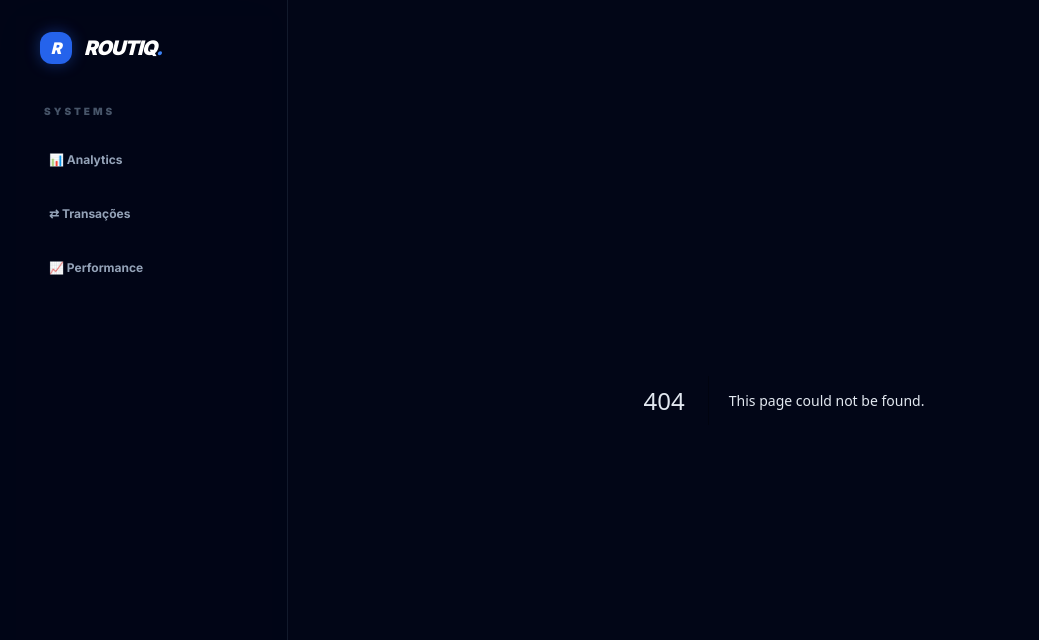
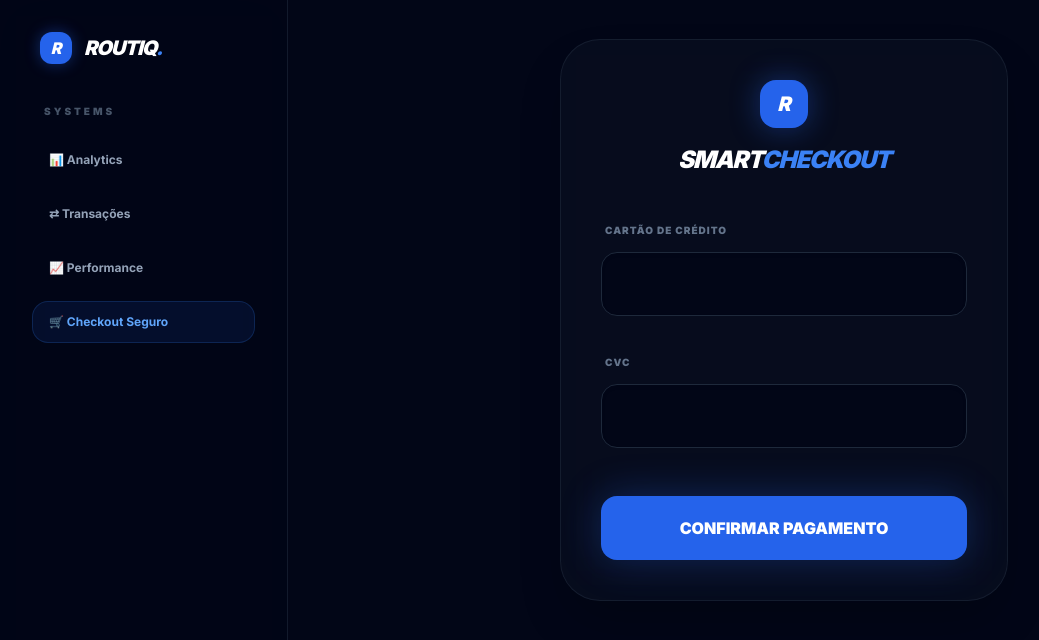
Before and after one commit to reigrotti/smartpai-engine, a Next.js app: page /checkout in a window 1280 px wide. Before the commit this address had no page. Shown: the top 640 px of the page, without its empty margins (0-1039 px from the left). Built offline with nearby package versions, Linux system fonts and the light colour scheme.

Commit message:
Sprint 2: Checkout seguro com VGS e Dashboard integrado

```diff
--- /dev/null
+++ b/app/checkout/page.tsx
@@ -0,0 +1,102 @@
+'use client';
+import { useEffect, useRef, useState } from 'react';
+
+export default function CheckoutPage() {
+  const [loading, setLoading] = useState(false);
+  const vgsFormRef = useRef<any>(null);
+
+  useEffect(() => {
+    // 1. Só inicializa se o script estiver pronto e se já não houver uma instância
+    const initVGS = () => {
+      if (typeof window !== 'undefined' && (window as any).VGSCollect && !vgsFormRef.current) {
+        const form = (window as any).VGSCollect.create('tntjjh2tydt', 'sandbox', () => {});
+        vgsFormRef.current = form;
+
+        const css = {
+          'font-family': 'Inter, sans-serif',
+          'font-size': '16px',
+          'color': '#FFFFFF',
+          '&::placeholder': { color: '#475569' },
+          'padding': '0 15px',
+        };
+
+        form.field('#vgs-card-container', {
+          type: 'card-number',
+          name: 'card_number',
+          placeholder: '4111 1111 1111 1111',
+          css: css
+        });
+
+        form.field('#vgs-cvc-container', {
+          type: 'card-security-code',
+          name: 'card_cvc',
+          placeholder: '123',
+          css: css
+        });
+      }
+    };
+
+    // Pequeno delay para garantir que o DOM estabilizou
+    const timer = setTimeout(initVGS, 300);
+    return () => clearTimeout(timer);
+  }, []);
+
+  const handlePayment = async (e: React.FormEvent) => {
+    e.preventDefault();
+    if (!vgsFormRef.current || loading) return;
+    setLoading(true);
+
+    vgsFormRef.current.tokenize(async (status: number, response: any) => {
+      if (status === 200) {
+        try {
+          await fetch('/api/pay', {
+            method: 'POST',
+            headers: {
+              'Content-Type': 'application/json',
+              'Authorization': 'Bearer test1234'
+            },
+            body: JSON.stringify({
+              vgsToken: response.data.card_number,
+              amount: 100.00,
+              merchantId: 'test-merchant-001'
+            }),
+          });
+          alert('🔥 SUCESSO! Sprint 2 finalizada com perfeição.');
+        } catch (err) {
+          alert('Token gerado com sucesso, mas API local falhou.');
+        }
+      } else {
+        alert('VGS recusou os dados. Tente digitar pausadamente.');
+      }
+      setLoading(false);
+    });
+  };
+
+  return (
+    <div className="flex items-center justify-center min-h-[80vh] p-4">
+      <div className="w-full max-w-md p-10 bg-slate-900/40 border border-slate-800/60 rounded-[2.5rem] backdrop-blur-xl shadow-2xl">
+        <div className="flex flex-col items-center gap-4 mb-10">
+          <div className="w-12 h-12 bg-blue-600 rounded-2xl flex items-center justify-center font-black text-white italic shadow-[0_0_30px_rgba(37,99,235,0.4)] text-xl">R</div>
+          <h2 className="text-2xl font-black text-white italic uppercase tracking-tighter">Smart<span className="text-blue-500">Checkout</span></h2>
+        </div>
+
+        <form onSubmit={handlePayment} className="flex flex-col gap-8">
+          <div className="space-y-3">
+            <label className="text-[10px] font-black text-slate-500 uppercase tracking-widest ml-1">Cartão de Crédito</label>
+            {/* Divs puras sem nenhuma lógica React dentro delas para não bugar o VGS */}
+            <div id="vgs-card-container" className="h-16 w-full bg-slate-950 border border-slate-800 rounded-2xl flex items-center shadow-inner overflow-hidden"></div>
+          </div>
+
+          <div className="space-y-3">
+            <label className="text-[10px] font-black text-slate-500 uppercase tracking-widest ml-1">CVC</label>
+            <div id="vgs-cvc-container" className="h-16 w-full bg-slate-950 border border-slate-800 rounded-2xl flex items-center shadow-inner overflow-hidden"></div>
+          </div>
+
+          <button type="submit" disabled={loading} className="h-16 mt-4 bg-blue-600 hover:bg-blue-500 text-white font-black rounded-2xl transition-all shadow-[0_0_40px_rgba(37,99,235,0.3)] active:scale-95 disabled:opacity-50">
+            {loading ? 'VALIDANDO PCI...' : 'CONFIRMAR PAGAMENTO'}
+          </button>
+        </form>
+      </div>
+    </div>
+  );
+}
--- a/app/layout.tsx
+++ b/app/layout.tsx
@@ -16,14 +16,17 @@
             </div>
             <nav className="flex flex-col gap-3">
               <div className="text-[10px] font-black text-slate-600 uppercase tracking-[0.3em] px-3 mb-2">Systems</div>
-              <Link href="/" className="flex items-center gap-4 px-4 py-3 hover:bg-slate-900/50 text-slate-400 hover:text-blue-400 rounded-2xl font-bold text-xs transition-all border border-transparent hover:border-blue-500/10">
+              <Link href="/" className="flex items-center gap-4 px-4 py-3 hover:bg-slate-900/50 text-slate-400 hover:text-blue-400 rounded-2xl font-bold text-xs transition-all border border-transparent hover:border-slate-800/50">
                 📊 Analytics
               </Link>
-              <Link href="/transactions" className="flex items-center gap-4 px-4 py-3 hover:bg-slate-900/50 text-slate-400 hover:text-blue-400 rounded-2xl font-bold text-xs transition-all border border-transparent hover:border-blue-500/10">
+              <Link href="/transactions" className="flex items-center gap-4 px-4 py-3 hover:bg-slate-900/50 text-slate-400 hover:text-blue-400 rounded-2xl font-bold text-xs transition-all border border-transparent hover:border-slate-800/50">
                 ⇄ Transações
               </Link>
-              <Link href="/performance" className="flex items-center gap-4 px-4 py-3 hover:bg-slate-900/50 text-slate-400 hover:text-blue-400 rounded-2xl font-bold text-xs transition-all border border-transparent hover:border-blue-500/10">
+              <Link href="/performance" className="flex items-center gap-4 px-4 py-3 hover:bg-slate-900/50 text-slate-400 hover:text-blue-400 rounded-2xl font-bold text-xs transition-all border border-transparent hover:border-slate-800/50">
                 📈 Performance
+              </Link>
+              <Link href="/checkout" className="flex items-center gap-4 px-4 py-3 bg-blue-600/10 text-blue-400 rounded-2xl font-bold text-xs transition-all border border-blue-500/20 hover:bg-blue-600/20">
+                🛒 Checkout Seguro
               </Link>
             </nav>
           </aside>
@@ -31,6 +34,7 @@
             {children}
           </main>
         </div>
+        <script src="https://js.verygoodvault.com/vgs-collect/2.18.0/vgs-collect.js"></script>
       </body>
     </html>
   )
```
Also changed, not shown: 2 other files (tests, documents, lock files or other folders).
